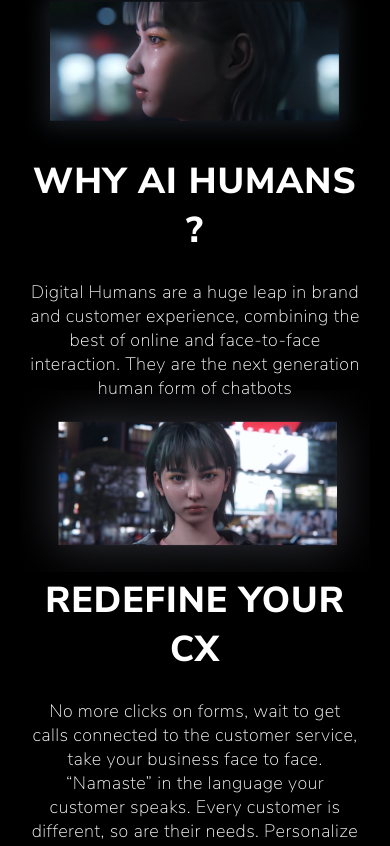
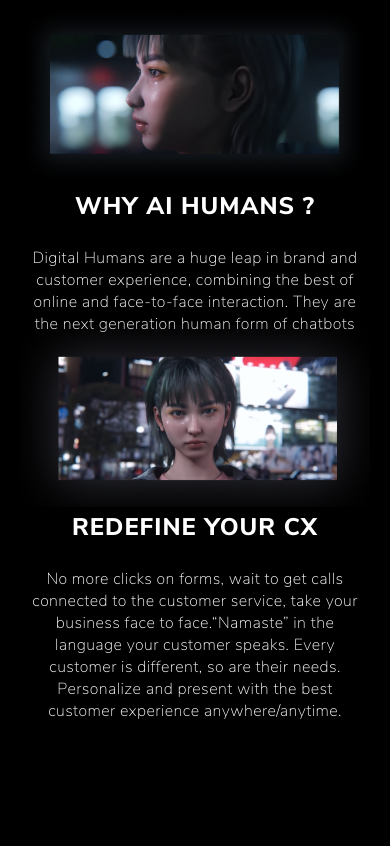
Before and after one commit to shreyanshmalvya/thrifty-ai, a React (Create React App) app: page / in a window 390 px wide. Shown: the part 1140-1986 px from the top of the page. After the commit the page ends 1862 px from the top, so only its background shows below. Built offline with nearby package versions, Linux system fonts and the light colour scheme.

Commit message:
Completed IntroAI component

```diff
--- a/src/components/introAI/introAI.css
+++ b/src/components/introAI/introAI.css
@@ -26,7 +26,7 @@
   -webkit-box-pack: center;
       -ms-flex-pack: center;
           justify-content: center;
-  font-family: "Roboto", sans-serif;
+  font-family: "NunitoSans";
   font-weight: 800;
   font-size: 58px;
   color: #ffffff;
@@ -83,7 +83,7 @@
 .grid .introAITop .introAITopRight span:nth-child(1) {
   font-family: "NunitoSans";
   font-style: "Black";
-  font-size: 36px;
+  font-size: 40px;
   font-weight: 800;
   letter-spacing: 1px;
 }
@@ -91,8 +91,8 @@
 .grid .introAITop .introAITopRight span:nth-child(2) {
   font-family: "NunitoSans";
   font-style: "Regular";
-  font-size: 18px;
-  max-width: 650px;
+  font-size: 20px;
+  max-width: 630px;
   padding-top: 25px;
   font-weight: 300;
   letter-spacing: 0.4px;
@@ -131,7 +131,7 @@
 .grid .introAIBottom .introAIBottomLeft span:nth-child(1) {
   font-family: "NunitoSans";
   font-style: "Black";
-  font-size: 36px;
+  font-size: 40px;
   font-weight: 800;
   letter-spacing: 1px;
 }
@@ -139,8 +139,8 @@
 .grid .introAIBottom .introAIBottomLeft span:nth-child(2) {
   font-family: "NunitoSans";
   font-style: "Regular";
-  font-size: 18px;
-  max-width: 650px;
+  font-size: 20px;
+  max-width: 640px;
   padding-top: 25px;
   font-weight: 300;
   letter-spacing: 0.4px;
@@ -159,6 +159,15 @@
 }
 
 @media (max-width: 992px) {
+  .grid .introAIHeader {
+    font-size: 42px !important;
+    -webkit-box-pack: center !important;
+        -ms-flex-pack: center !important;
+            justify-content: center !important;
+    -webkit-box-align: center !important;
+        -ms-flex-align: center !important;
+            align-items: center !important;
+  }
   .grid .introAITop {
     padding-top: 20px;
     -webkit-box-orient: vertical;
@@ -192,4 +201,119 @@
     text-align: center !important;
   }
 }
+
+@media (max-width: 768px) {
+  .grid .introAIHeader {
+    font-size: 36px !important;
+    -webkit-box-pack: center !important;
+        -ms-flex-pack: center !important;
+            justify-content: center !important;
+    -webkit-box-align: center !important;
+        -ms-flex-align: center !important;
+            align-items: center !important;
+  }
+  .grid .introAITop {
+    padding-top: 20px;
+    -webkit-box-orient: vertical;
+    -webkit-box-direction: normal;
+        -ms-flex-direction: column;
+            flex-direction: column;
+  }
+  .grid .introAITop .introAITopRight {
+    -webkit-box-align: center;
+        -ms-flex-align: center;
+            align-items: center;
+    padding-inline: 10px;
+  }
+  .grid .introAITop .introAITopRight span {
+    text-align: center !important;
+  }
+  .grid .introAITop .introAITopRight span:nth-child(1) {
+    font-size: 24px !important;
+  }
+  .grid .introAITop .introAITopRight span:nth-child(2) {
+    font-size: 16px !important;
+  }
+  .grid .introAIBottom {
+    -webkit-box-orient: vertical;
+    -webkit-box-direction: reverse;
+        -ms-flex-direction: column-reverse;
+            flex-direction: column-reverse;
+    padding-top: 20px;
+  }
+  .grid .introAIBottom .introAIBottomLeft {
+    padding-inline: 10px;
+    -webkit-box-align: center;
+        -ms-flex-align: center;
+            align-items: center;
+  }
+  .grid .introAIBottom .introAIBottomLeft span {
+    text-align: center !important;
+  }
+  .grid .introAIBottom .introAIBottomLeft span:nth-child(1) {
+    font-size: 24px !important;
+  }
+  .grid .introAIBottom .introAIBottomLeft span:nth-child(2) {
+    font-size: 16px !important;
+  }
+}
+
+@media (max-width: 360px) {
+  .grid .introAIHeader {
+    font-size: 36px !important;
+    /*needs change */
+    -webkit-box-pack: center !important;
+        -ms-flex-pack: center !important;
+            justify-content: center !important;
+    -webkit-box-align: center !important;
+        -ms-flex-align: center !important;
+            align-items: center !important;
+  }
+  .grid .introAITop {
+    padding-top: 20px;
+    -webkit-box-orient: vertical;
+    -webkit-box-direction: normal;
+        -ms-flex-direction: column;
+            flex-direction: column;
+  }
+  .grid .introAITop .introAITopRight {
+    -webkit-box-align: center;
+        -ms-flex-align: center;
+            align-items: center;
+    padding-inline: 10px;
+  }
+  .grid .introAITop .introAITopRight span {
+    text-align: center !important;
+  }
+  .grid .introAITop .introAITopRight span:nth-child(1) {
+    font-size: 20px !important;
+  }
+  .grid .introAITop .introAITopRight span:nth-child(2) {
+    font-size: 12px !important;
+  }
+  .grid .introAIBottom {
+    -webkit-box-orient: vertical;
+    -webkit-box-direction: reverse;
+        -ms-flex-direction: column-reverse;
+            flex-direction: column-reverse;
+    padding-top: 20px;
+  }
+  .grid .introAIBottom .introAIBottomLeft {
+    padding-inline: 10px;
+    -webkit-box-align: center;
+        -ms-flex-align: center;
+            align-items: center;
+  }
+  .grid .introAIBottom .introAIBottomLeft span {
+    text-align: center !important;
+  }
+  .grid .introAIBottom .introAIBottomLeft span:nth-child(1) {
+    padding-top: 5px !important;
+    font-size: 20px !important;
+  }
+  .grid .introAIBottom .introAIBottomLeft span:nth-child(2) {
+    padding-top: 5px !important;
+    font-size: 12px !important;
+  }
+}
 /*# sourceMappingURL=introAI.css.map */
--- a/src/components/introAI/introAI.scss
+++ b/src/components/introAI/introAI.scss
@@ -22,7 +22,7 @@
 .introAIHeader {
     display: flex;
     justify-content: center;
-    font-family: "Roboto", sans-serif;
+    font-family: "NunitoSans";
     font-weight: 800;
     font-size: 58px;
     color: #ffffff;
@@ -51,15 +51,15 @@
                 &:nth-child(1) {
                     font-family: "NunitoSans";
                     font-style: "Black";
-                    font-size: 36px;
+                    font-size: 40px;
                     font-weight: 800;
                     letter-spacing: 1px;
                 }
                 &:nth-child(2) {
                     font-family: "NunitoSans";
                     font-style: "Regular";
-                    font-size: 18px;
-                    max-width: 650px;
+                    font-size: 20px;
+                    max-width: 630px;
                     padding-top: 25px;
                     font-weight: 300;
                     letter-spacing: 0.4px;
@@ -81,7 +81,7 @@
                 &:nth-child(1) {
                     font-family: "NunitoSans";
                     font-style: "Black";
-                    font-size: 36px;
+                    font-size: 40px;
                     font-weight: 800;
                     letter-spacing: 1px;
                 }
@@ -89,8 +89,8 @@
                     // justify-self: end;
                     font-family: "NunitoSans";
                     font-style: "Regular";
-                    font-size: 18px;
-                    max-width: 650px;
+                    font-size: 20px;
+                    max-width: 640px;
                     padding-top: 25px;
                     font-weight: 300;
                     letter-spacing: 0.4px;
@@ -110,6 +110,11 @@
 
 @media (max-width: 992px) {
     .grid{
+        .introAIHeader{
+            font-size: 42px !important;
+            justify-content: center !important;
+            align-items: center !important;
+        }
         .introAITop {
             padding-top: 20px;
             flex-direction: column;
@@ -133,7 +138,97 @@
                 }
             }
         }
-
-
     }
 }
+
+@media (max-width: 768px){
+    .grid{
+        .introAIHeader{
+            font-size: 36px !important;
+            justify-content: center !important;
+            align-items: center !important;
+        }
+        .introAITop {
+            padding-top: 20px;
+            flex-direction: column;
+            .introAITopRight{
+                align-items: center;
+                padding-inline: 10px;
+                span{
+                    text-align: center !important;
+                    &:nth-child(1){
+                        font-size: 24px !important;
+                    }
+                    &:nth-child(2){
+                        font-size: 16px !important;
+                    }
+                }
+            }
+
+        }
+        .introAIBottom {
+            flex-direction: column-reverse;
+            padding-top: 20px;
+            .introAIBottomLeft{
+                padding-inline: 10px;
+                align-items: center;
+                span{
+                    text-align: center !important;
+                    &:nth-child(1){
+                        font-size: 24px !important;
+                    }
+                    &:nth-child(2){
+                        font-size: 16px !important;
+                    }
+                }
+            }
+        }
+    }
+}
+
+@media (max-width: 360px){
+    .grid{
+        .introAIHeader{
+            font-size: 36px !important; /*needs change */
+            justify-content: center !important;
+            align-items: center !important;
+        }
+        .introAITop {
+            padding-top: 20px;
+            flex-direction: column;
+            .introAITopRight{
+                align-items: center;
+                padding-inline: 10px;
+                span{
+                    text-align: center !important;
+                    &:nth-child(1){
+                        font-size: 20px !important;
+                    }
+                    &:nth-child(2){
+                        font-size: 12px !important;
+                    }
+                }
+            }
+
+        }
+        .introAIBottom {
+            flex-direction: column-reverse;
+            padding-top: 20px;
+            .introAIBottomLeft{
+                padding-inline: 10px;
+                align-items: center;
+                span{
+                    text-align: center !important;
+                    &:nth-child(1){
+                        padding-top: 5px !important;
+                        font-size: 20px !important;
+                    }
+                    &:nth-child(2){
+                        padding-top: 5px !important;
+                        font-size: 12px !important;
+                    }
+                }
+            }
+        }
+    }
+}
```
Also changed, not shown: 1 other file (tests, documents, lock files or other folders).
